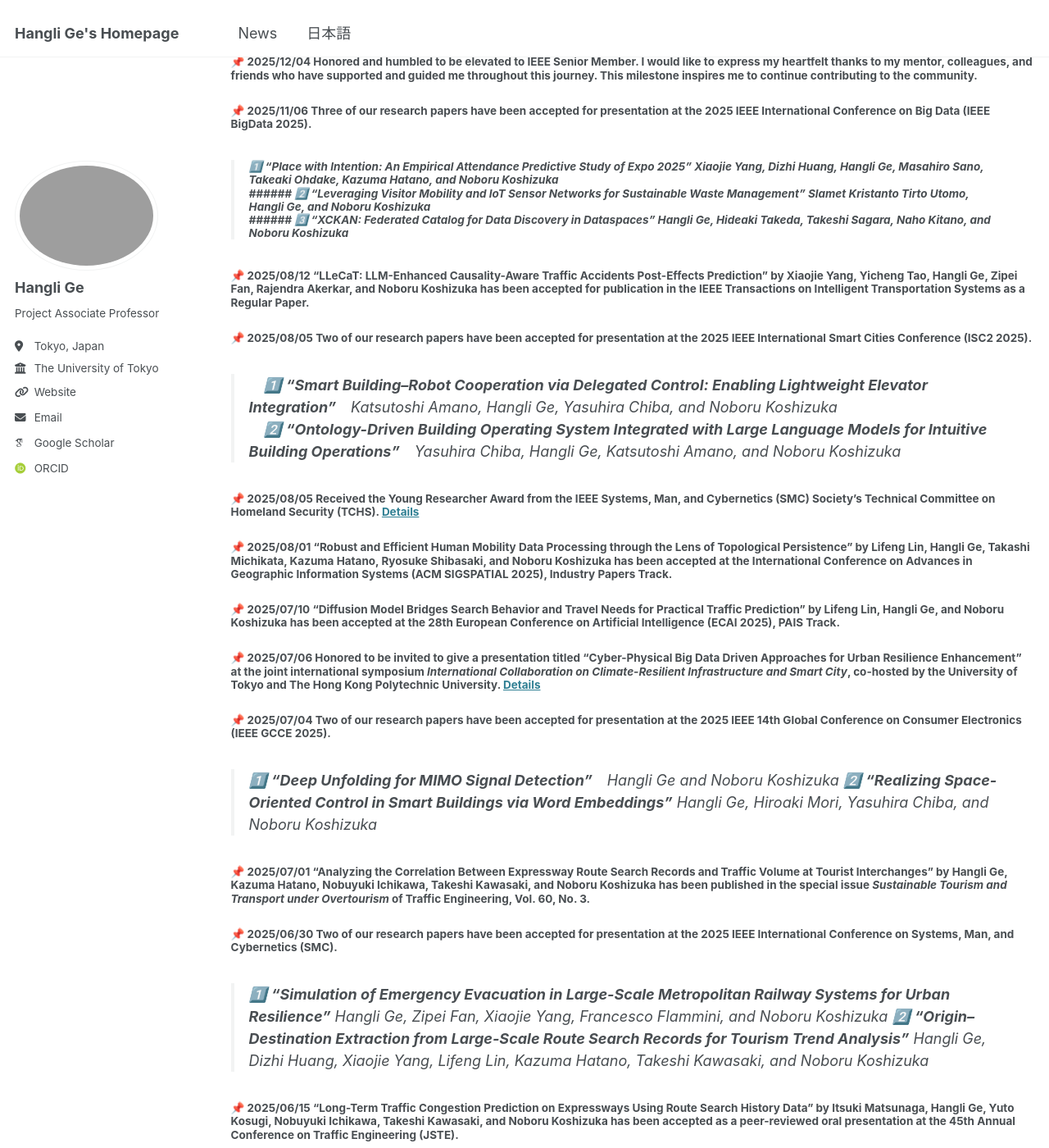
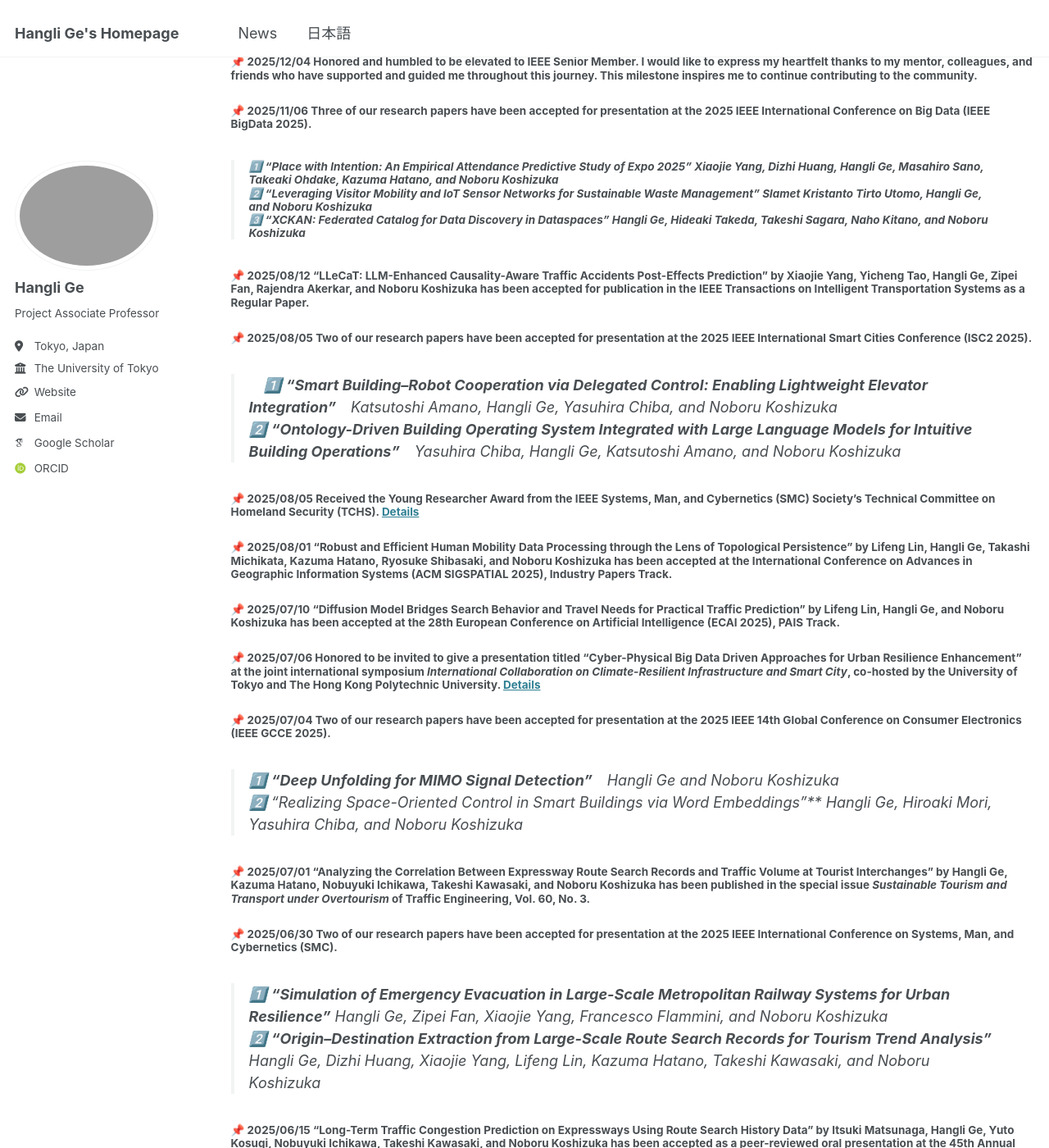
Before and after one commit to christie888/christie888.github.io, a Jekyll site: the page built from _pages/post.md, in a window 1280 px wide and 1400 px high, scrolled down 549 px. Shown: the whole window at 82% size. Built offline with Jekyll 4.4.1, drawn with Linux system fonts in a browser that asks for light colours; some web fonts are replaced.

Commit message:
Update post.md

```diff
--- a/_pages/post.md
+++ b/_pages/post.md
@@ -21,13 +21,12 @@ permalink: post/
 ##### 📌 2025/12/04 Honored and humbled to be elevated to **IEEE Senior Member**. I would like to express my heartfelt thanks to my mentor, colleagues, and friends who have supported and guided me throughout this journey. This milestone inspires me to continue contributing to the community.
 
 ##### 📌 2025/11/06 Three of our research papers have been accepted for presentation at the **2025 IEEE International Conference on Big Data (IEEE BigData 2025)**.
-> ###### 1️⃣ **“Place with Intention: An Empirical Attendance Predictive Study of Expo 2025”**   Xiaojie Yang, Dizhi Huang, Hangli Ge, Masahiro Sano, Takeaki Ohdake, Kazuma Hatano, and Noboru Koshizuka  <br> ###### 2️⃣ **“Leveraging Visitor Mobility and IoT Sensor Networks for Sustainable Waste Management”**  Slamet Kristanto Tirto Utomo, Hangli Ge, and Noboru Koshizuka  <br>  ###### 3️⃣ **“XCKAN: Federated Catalog for Data Discovery in Dataspaces”**   Hangli Ge, Hideaki Takeda, Takeshi Sagara, Naho Kitano, and Noboru Koshizuka
+> ###### 1️⃣ **“Place with Intention: An Empirical Attendance Predictive Study of Expo 2025”**   Xiaojie Yang, Dizhi Huang, Hangli Ge, Masahiro Sano, Takeaki Ohdake, Kazuma Hatano, and Noboru Koshizuka  <br> 2️⃣ **“Leveraging Visitor Mobility and IoT Sensor Networks for Sustainable Waste Management”**  Slamet Kristanto Tirto Utomo, Hangli Ge, and Noboru Koshizuka  <br> 3️⃣ **“XCKAN: Federated Catalog for Data Discovery in Dataspaces”**   Hangli Ge, Hideaki Takeda, Takeshi Sagara, Naho Kitano, and Noboru Koshizuka
 
 ##### 📌 2025/08/12 **“LLeCaT: LLM-Enhanced Causality-Aware Traffic Accidents Post-Effects Prediction”** by Xiaojie Yang, Yicheng Tao, Hangli Ge, Zipei Fan, Rajendra Akerkar, and Noboru Koshizuka has been accepted for publication in the **IEEE Transactions on Intelligent Transportation Systems** as a **Regular Paper**.
 
 ##### 📌 2025/08/05 Two of our research papers have been accepted for presentation at the **2025 IEEE International Smart Cities Conference (ISC2 2025)**.
->　1️⃣ **“Smart Building–Robot Cooperation via Delegated Control: Enabling Lightweight Elevator Integration”**　Katsutoshi Amano, Hangli Ge, Yasuhira Chiba, and Noboru Koshizuka
->　2️⃣ **“Ontology-Driven Building Operating System Integrated with Large Language Models for Intuitive Building Operations”**　Yasuhira Chiba, Hangli Ge, Katsutoshi Amano, and Noboru Koshizuka
+>　1️⃣ **“Smart Building–Robot Cooperation via Delegated Control: Enabling Lightweight Elevator Integration”**　Katsutoshi Amano, Hangli Ge, Yasuhira Chiba, and Noboru Koshizuka  <br> 2️⃣ **“Ontology-Driven Building Operating System Integrated with Large Language Models for Intuitive Building Operations”**　Yasuhira Chiba, Hangli Ge, Katsutoshi Amano, and Noboru Koshizuka
 
 ##### 📌 2025/08/05 Received the **Young Researcher Award** from the IEEE Systems, Man, and Cybernetics (SMC) Society’s Technical Committee on Homeland Security (TCHS). [Details](https://www.ieee-csr.org/awards/#ieee-smc-tchs)
 
@@ -38,14 +37,12 @@ permalink: post/
 ##### 📌 2025/07/06 Honored to be invited to give a presentation titled **“Cyber-Physical Big Data Driven Approaches for Urban Resilience Enhancement”** at the joint international symposium *International Collaboration on Climate-Resilient Infrastructure and Smart City*, co-hosted by the University of Tokyo and The Hong Kong Polytechnic University. [Details](https://hanglige.com/files/20250706Poster_UTokyo.jpg)
 
 ##### 📌 2025/07/04 Two of our research papers have been accepted for presentation at the **2025 IEEE 14th Global Conference on Consumer Electronics (IEEE GCCE 2025)**.
-> 1️⃣ **“Deep Unfolding for MIMO Signal Detection”**　Hangli Ge and Noboru Koshizuka
-> 2️⃣ **“Realizing Space-Oriented Control in Smart Buildings via Word Embeddings”**  Hangli Ge, Hiroaki Mori, Yasuhira Chiba, and Noboru Koshizuka
+> 1️⃣ **“Deep Unfolding for MIMO Signal Detection”**　Hangli Ge and Noboru Koshizuka<br> 2️⃣ “Realizing Space-Oriented Control in Smart Buildings via Word Embeddings”**  Hangli Ge, Hiroaki Mori, Yasuhira Chiba, and Noboru Koshizuka
 
 ##### 📌 2025/07/01 **“Analyzing the Correlation Between Expressway Route Search Records and Traffic Volume at Tourist Interchanges”** by Hangli Ge, Kazuma Hatano, Nobuyuki Ichikawa, Takeshi Kawasaki, and Noboru Koshizuka has been published in the special issue *Sustainable Tourism and Transport under Overtourism* of **Traffic Engineering**, Vol. 60, No. 3.
 
 ##### 📌 2025/06/30 Two of our research papers have been accepted for presentation at the **2025 IEEE International Conference on Systems, Man, and Cybernetics (SMC)**.
-> 1️⃣ **“Simulation of Emergency Evacuation in Large-Scale Metropolitan Railway Systems for Urban Resilience”** Hangli Ge, Zipei Fan, Xiaojie Yang, Francesco Flammini, and Noboru Koshizuka
-> 2️⃣ **“Origin–Destination Extraction from Large-Scale Route Search Records for Tourism Trend Analysis”**  Hangli Ge, Dizhi Huang, Xiaojie Yang, Lifeng Lin, Kazuma Hatano, Takeshi Kawasaki, and Noboru Koshizuka
+> 1️⃣ **“Simulation of Emergency Evacuation in Large-Scale Metropolitan Railway Systems for Urban Resilience”** Hangli Ge, Zipei Fan, Xiaojie Yang, Francesco Flammini, and Noboru Koshizuka<br> 2️⃣ **“Origin–Destination Extraction from Large-Scale Route Search Records for Tourism Trend Analysis”**  Hangli Ge, Dizhi Huang, Xiaojie Yang, Lifeng Lin, Kazuma Hatano, Takeshi Kawasaki, and Noboru Koshizuka
 
 ##### 📌 2025/06/15 **“Long-Term Traffic Congestion Prediction on Expressways Using Route Search History Data”** by Itsuki Matsunaga, Hangli Ge, Yuto Kosugi, Nobuyuki Ichikawa, Takeshi Kawasaki, and Noboru Koshizuka has been accepted as a peer-reviewed oral presentation at the **45th Annual Conference on Traffic Engineering (JSTE)**.
 
```
